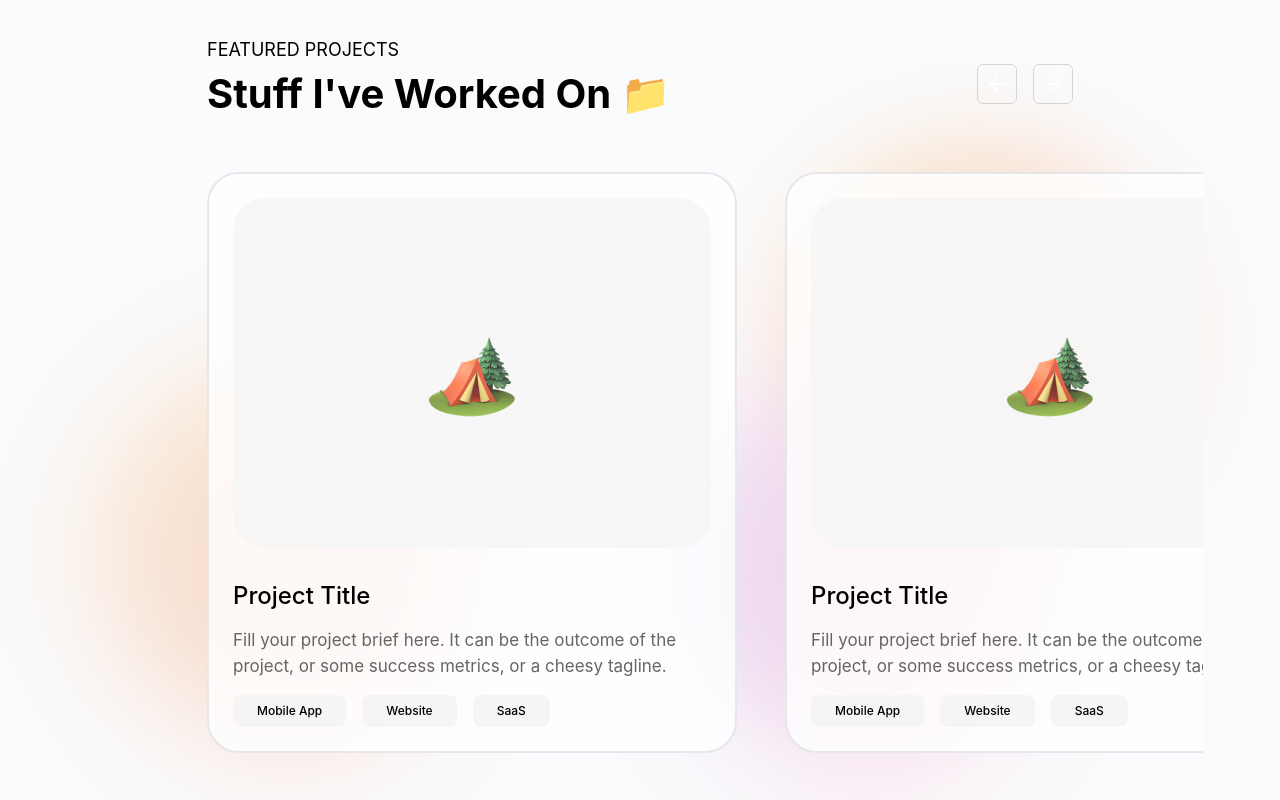
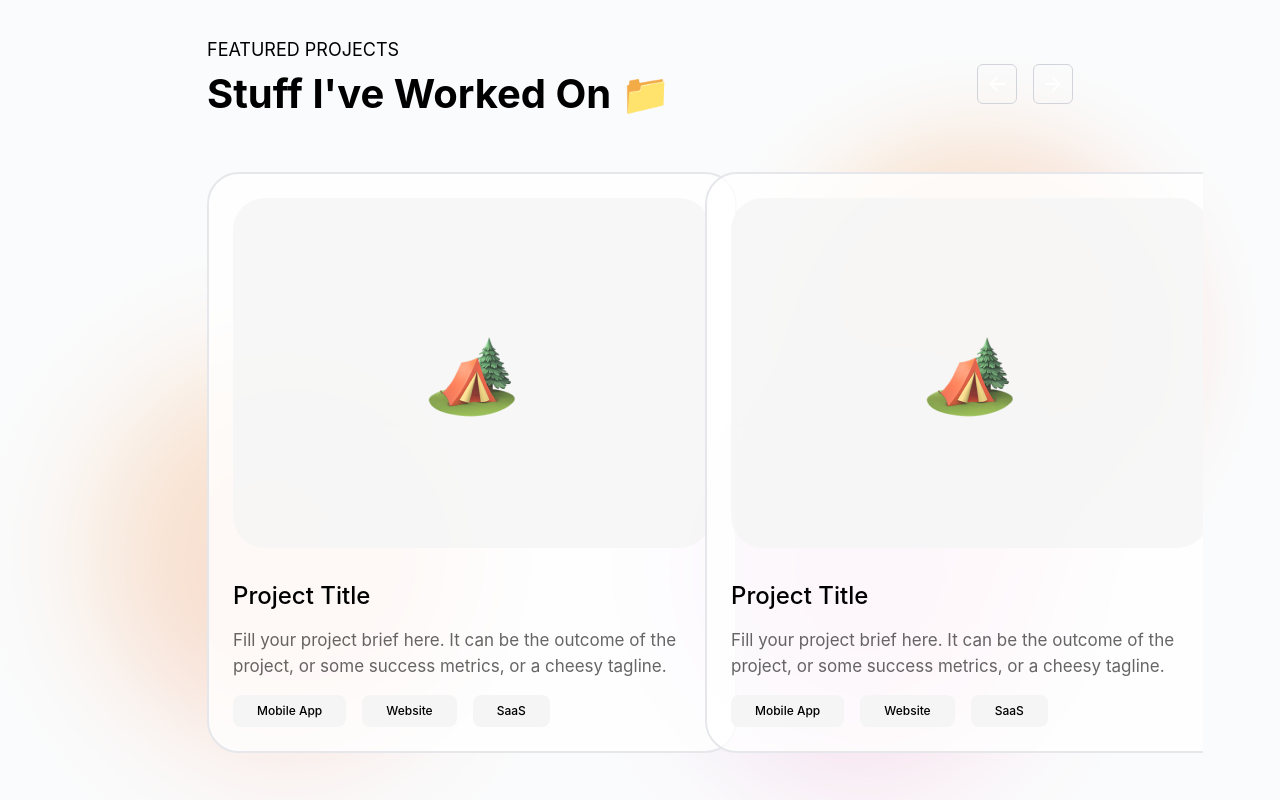
Before and after one commit to olukade01/projects-portfolio, a Next.js app: page / in a window 1280 px wide. Shown: the part 1560-2360 px from the top of the page. Built offline with nearby package versions, Linux system fonts and the light colour scheme.

Commit message:
feat: links handled

```diff
--- a/components/projects/Project.js
+++ b/components/projects/Project.js
@@ -10,7 +10,7 @@ const buttonTextArray = [
 
 const Project = ({ alt, src, text1, text2 }) => {
   return (
-    <div className=" mt-12 border-2 border-[#E5E7EB] dark:border-[#313131] min-h-[400px] bg-project dark:bg-[#1F2937] min-w-[530px] p-6 rounded-[32px] mr-12">
+    <div className=" mt-12 border-2 border-[#E5E7EB] dark:border-[#313131] min-h-[400px] bg-project dark:bg-[#1F2937] min-w-[530px] p-6 rounded-[32px] mr-36">
       <div className="mb-8 flex justify-center items-center bg-[#F5F5F5] opacity-80 min-h-[350px] rounded-[32px]">
         <Image alt={alt} src={src} />
       </div>
--- a/components/projects/Projects.js
+++ b/components/projects/Projects.js
@@ -2,6 +2,10 @@ import Project from "./Project";
 import LeftArrow from "../../public/assets/vectors/LeftArrow";
 import RightArrow from "../../public/assets/vectors/RightArrow";
 import Projectpic from "../../public/assets/images/ProjectImage.png";
+// import CarouselSlider from "react-carousel-slider";
+import Carousel from "react-multi-carousel";
+import "react-multi-carousel/lib/styles.css";
+import { useState } from "react";
 
 const projectArray = [
   {
@@ -22,9 +26,47 @@ const projectArray = [
     title: "Project Title",
     desc: "Fill your project brief here. It can be the outcome of the project, or some success metrics, or a cheesy tagline.",
   },
+  {
+    img: Projectpic,
+    alt: "project-pic",
+    title: "Project Title",
+    desc: "Fill your project brief here. It can be the outcome of the project, or some success metrics, or a cheesy tagline.",
+  },
+  {
+    img: Projectpic,
+    alt: "project-pic",
+    title: "Project Title",
+    desc: "Fill your project brief here. It can be the outcome of the project, or some success metrics, or a cheesy tagline.",
+  },
+  {
+    img: Projectpic,
+    alt: "project-pic",
+    title: "Project",
+    desc: "Fill your project brief here. It can be the outcome of the project, or some success metrics, or a cheesy tagline.",
+  },
 ];
 
 const Projects = ({ theme }) => {
+  const [carouselEl, setCarouselEl] = useState({});
+  const handleCarouselClick = (el) => setCarouselEl(el);
+  const responsive = {
+    superLargeDesktop: {
+      breakpoint: { max: 4000, min: 3000 },
+      items: 3,
+    },
+    desktop: {
+      breakpoint: { max: 3000, min: 1024 },
+      items: 3,
+    },
+    tablet: {
+      breakpoint: { max: 1024, min: 464 },
+      items: 2,
+    },
+    mobile: {
+      breakpoint: { max: 464, min: 0 },
+      items: 1,
+    },
+  };
   return (
     <div
       id="projects"
@@ -35,10 +77,16 @@ const Projects = ({ theme }) => {
         <div className="flex justify-between">
           <p className="text-[40px] font-bold">Stuff I&#39;ve Worked On 📁</p>
           <div className="flex">
-            <div className="cursor-pointer w-10 h-10 rounded-md flex justify-center items-center border border-gray-300 dark:border-[#4F4F4F]">
+            <div
+              className="cursor-pointer w-10 h-10 rounded-md flex justify-center items-center border border-gray-300 dark:border-[#4F4F4F]"
+              onClick={() => carouselEl.previous()}
+            >
               {theme === "light" ? <LeftArrow /> : <LeftArrow color="white" />}
             </div>
-            <div className="cursor-pointer w-10 h-10 rounded-md  justify-center items-center flex border border-gray-300 dark:border-[#4F4F4F] ml-4">
+            <div
+              className="cursor-pointer w-10 h-10 rounded-md  justify-center items-center flex border border-gray-300 dark:border-[#4F4F4F] ml-4"
+              onClick={() => carouselEl.next()}
+            >
               {theme === "light" ? (
                 <RightArrow />
               ) : (
@@ -47,7 +95,19 @@ const Projects = ({ theme }) => {
             </div>
           </div>
         </div>
-        <div className="flex overflow-x-auto w-[115%]">
+        <div className="gap-x-16 w-[115%] h-[35rem]">
+          <Carousel
+            ref={handleCarouselClick}
+            swipeable={true}
+            draggable={true}
+            customTransition="all .5"
+            transitionDuration={500}
+            itemClass="margin-right"
+            showDots={false}
+            arrows={false}
+            responsive={responsive}
+            // slidesToSlide={2}
+          >
             {projectArray.map(({ title, desc, alt, img }, index) => (
               <Project
                 key={index}
@@ -57,6 +117,7 @@ const Projects = ({ theme }) => {
                 text2={desc}
               />
             ))}
+          </Carousel>
         </div>
       </div>
     </div>
--- a/package.json
+++ b/package.json
@@ -12,7 +12,8 @@
     "next": "12.1.6",
     "next-themes": "^0.2.0",
     "react": "18.1.0",
-    "react-dom": "18.1.0"
+    "react-dom": "18.1.0",
+    "react-multi-carousel": "^2.8.2"
   },
   "devDependencies": {
     "autoprefixer": "^10.4.7",
```
Also changed, not shown: 2 other files (tests, documents, lock files or other folders). Lines whose indentation alone changed are shown as unchanged.
